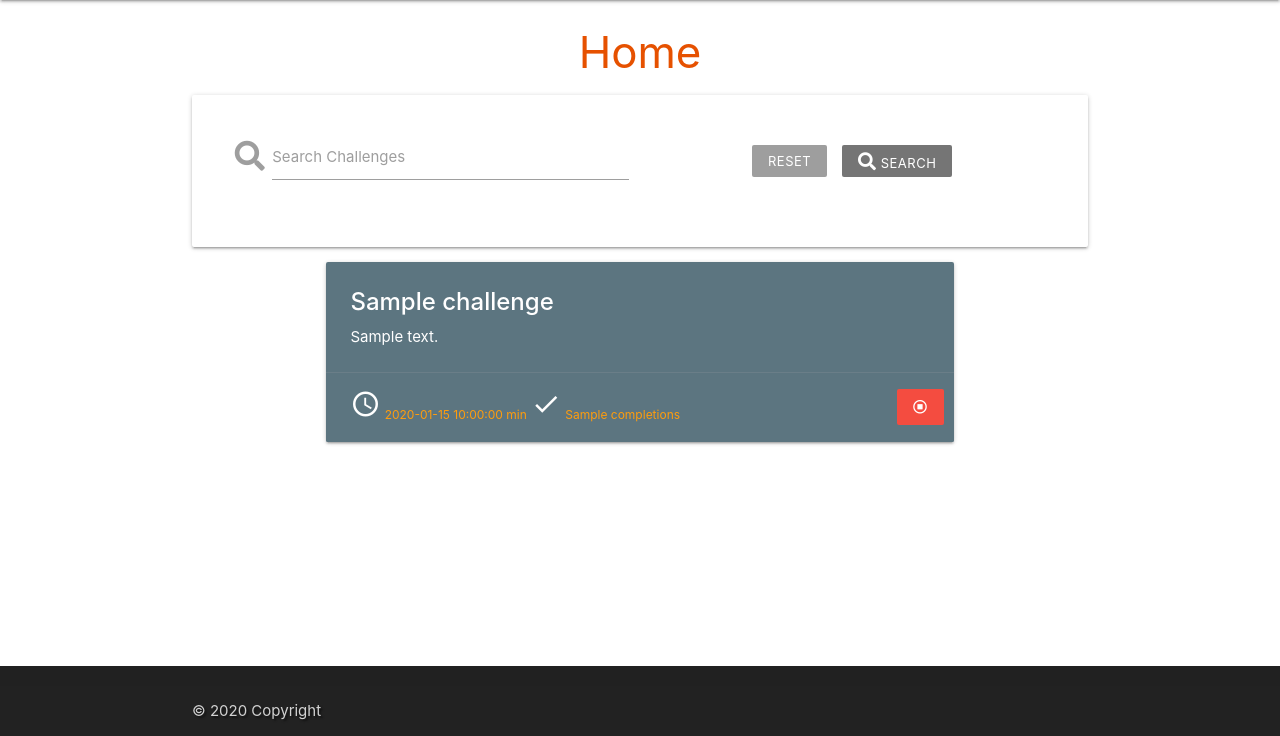
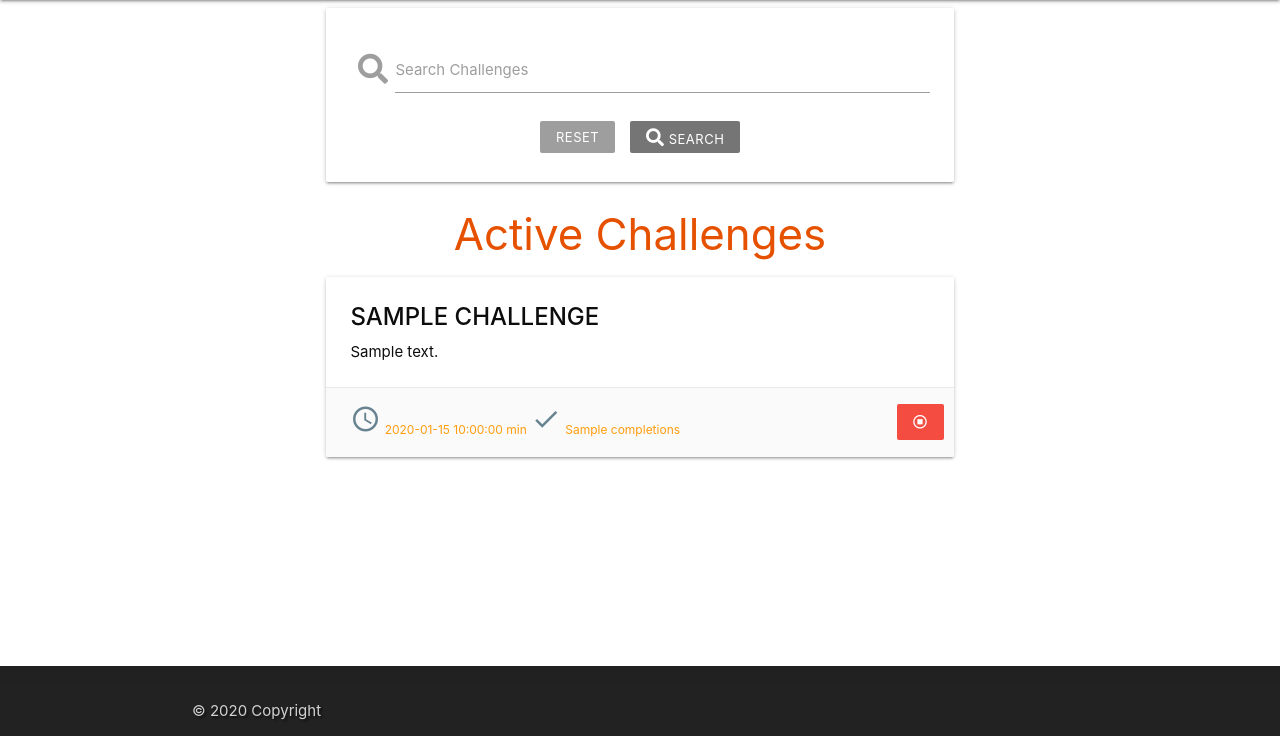
Before and after one commit to boomernag/activity-challenges, a Flask app: page /home in a window 1280 px wide. Shown: the part 64-800 px from the top of the page. Run offline with Flask 2, Linux system fonts and the light colour scheme; one stand-in notice (Sample message) is shown; a database or web service that is not in the repository returns one stand-in record (values such as "Sample title"); some libraries are stand-ins or nearby versions.

Commit message:
Fix minor issues [required information when adding a challenge] and some styling

```diff
--- a/templates/base.html
+++ b/templates/base.html
@@ -63,8 +63,8 @@
       <!-- flash messages -->
       {% with messages = get_flashed_messages() %} {% if messages %} {% for
       message in messages %}
-      <div id="flash" class="row flashes">
-        <h4 class="light-blue lighten-4 center-align">{{ message }}</h4>
+      <div id="flash" class="container flashes">
+        <h4 class="center-align">{{ message }}</h4>
       </div>
       {% endfor %} {% endif %} {% endwith %}
     </section>
--- a/templates/home.html
+++ b/templates/home.html
@@ -1,11 +1,11 @@
 {% extends "base.html" %} {% block content %}
 
-<h3 class="orange-text text-darken-4 center-align">Home</h3>
-<div class="row card-panel transparent lighten-5">
-  <form action="{{ url_for('search_home') }} " method="post" class="form col s12">
-    <div class="row valign-wrapper center-align">
-      <div class="input-field col s12 m8">
-        <i class="fas fa-search prefix grey-text text-darken"></i>
+<div class="container">
+  <div class="card-panel">
+    <form action="{{ url_for('search_home') }} " method="post" class="form">
+      <div class="align-wrapper center-align">
+        <div class="input-field">
+          <i class="fas fa-search prefix grey-text"></i>
           <input
             type="text"
             class="black-text"
@@ -17,39 +17,42 @@
           />
           <label for="query" class="display-none">Search Challenges</label>
         </div>
-
-      <div class="col s12 m8">
+        <div class="container">
           <a
             href=" {{ url_for('home', id=Null) }} "
             class="grey btn-small reset hvr-border-fade"
             >Reset</a
           >
-        <button type="submit" class="grey darken-1 btn-small search hvr-border-fade">
+          <button
+            type="submit"
+            class="grey darken-1 btn-small search hvr-border-fade"
+          >
             <i class="fas fa-search"></i> Search
           </button>
         </div>
       </div>
     </form>
   </div>
-
+</div>
+<h3 class="orange-text text-darken-4 center-align">Active Challenges</h3>
 {% for active_challenge in challenges %}
 <div class="container">
   <div class="row">
-    <div class="card blue-grey darken-1">
-      <div class="card-content white-text">
+    <div class="card white">
+      <div class="card-content black-text accent-4">
         <span class="card-title"
-          ><strong>{{ active_challenge.challenge_title }}</strong></span
+          ><strong>{{ active_challenge.challenge_title|upper }}</strong></span
         >
         <p>{{ active_challenge.challenge_description }}</p>
       </div>
-      <div class="card-action">
-        <i class="timetocomplete-icon small material-icons white-text"
+      <div class="card-action grey lighten-5">
+        <i class="timetocomplete-icon small material-icons blue-grey-text"
           >access_time</i
         >
-        <label for="timetocomplete-icon" class="orange-text"
+        <label for="timetocomplete-icon" class="orange-text line-height"
           >{{ active_challenge.time }} min</label
         >
-        <i class="timetocomplete-icon small material-icons white-text"
+        <i class="timetocomplete-icon small material-icons blue-grey-text"
           >check</i
         >
         <label for="timetocomplete-icon" class="orange-text line-height"
```
Also changed, not shown: templates/add_challenge.html (+16 -7 lines), templates/challenges.html (+16 -12 lines), templates/edit_challenge.html (+5 -11 lines). Lines whose indentation alone changed are shown as unchanged.
